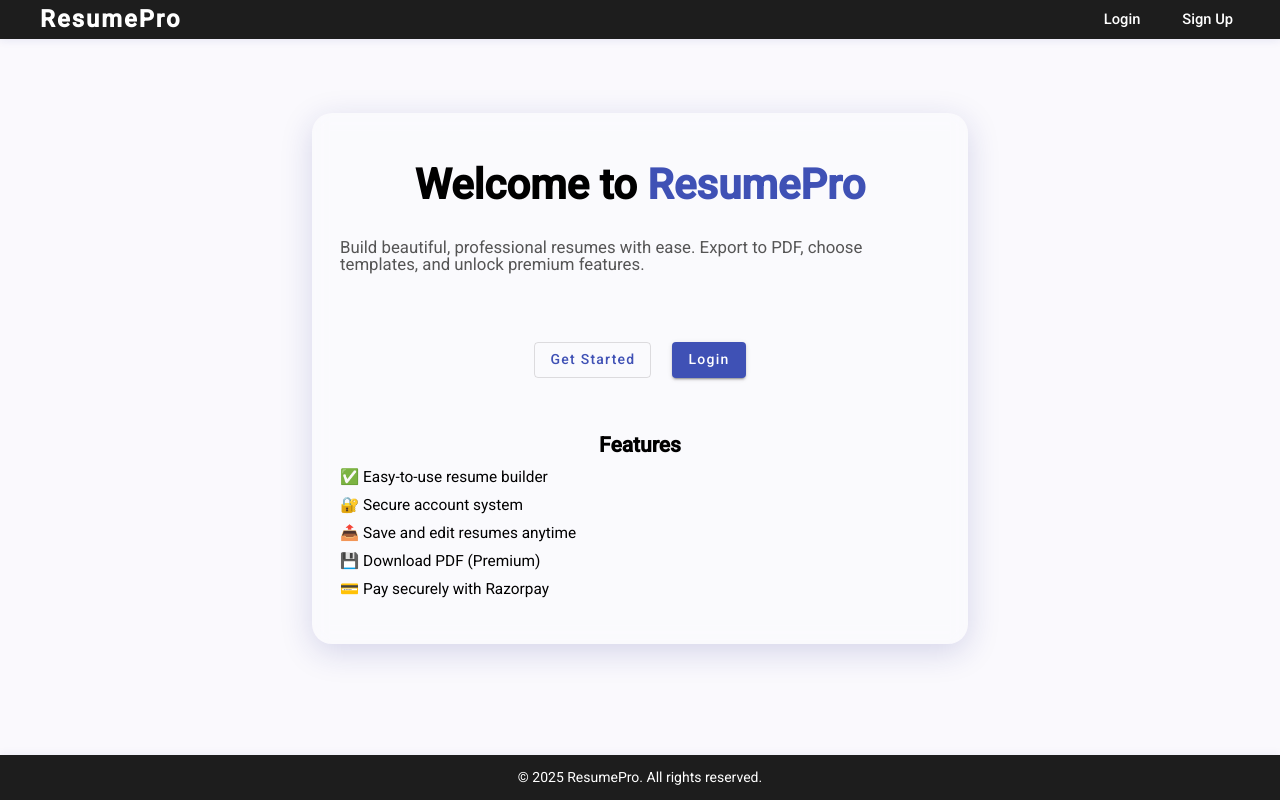
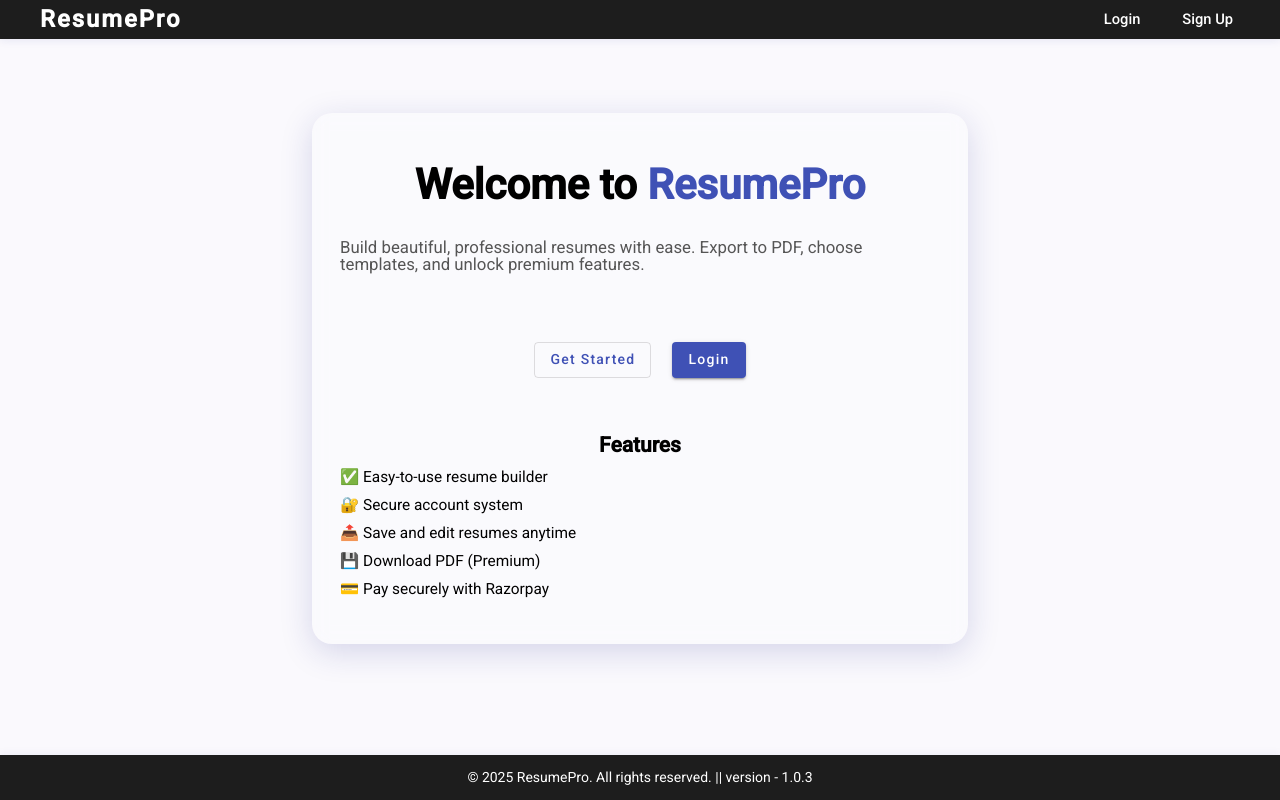
Before and after one commit to SrinivasSadula/resumepro-frontend, an Angular app: page /landing in a window 1280 px wide. Built offline with nearby package versions, Linux system fonts and the light colour scheme.

Commit message:
1.0.3 || version added

```diff
--- a/package.json
+++ b/package.json
@@ -1,6 +1,6 @@
 {
   "name": "resumepro-frontend",
-  "version": "1.0.2",
+  "version": "1.0.3",
   "scripts": {
     "ng": "ng",
     "start": "ng serve",
--- a/src/app/app.html
+++ b/src/app/app.html
@@ -15,6 +15,6 @@
 <!-- Common footer -->
 <footer class="app-footer">
   <div class="footer-content">
-    <span>&copy; 2025 ResumePro. All rights reserved.</span>
+    <span>&copy; 2025 ResumePro. All rights reserved. || version - {{version}}</span>
   </div>
 </footer>
--- a/src/app/app.ts
+++ b/src/app/app.ts
@@ -2,6 +2,7 @@
 import { Component } from '@angular/core';
 import { RouterLink, RouterLinkActive, RouterOutlet } from '@angular/router';
 import { Auth } from './auth/auth';
+import { version } from '../../package.json'; // Adjust the path as necessary to import version from package.json
 
 @Component({
   selector: 'app-root',
@@ -12,9 +13,11 @@
 export class App {
   protected title = 'resumepro-frontend';
   public isLoggedIn = false;
+  version = version;
 constructor(
     private authService: Auth
   ) {
+    console.log(this.version);
     console.log('App component initialized',this.authService.isLoggedIn());
     this.isLoggedIn = this.authService.isLoggedIn();
   }
```
